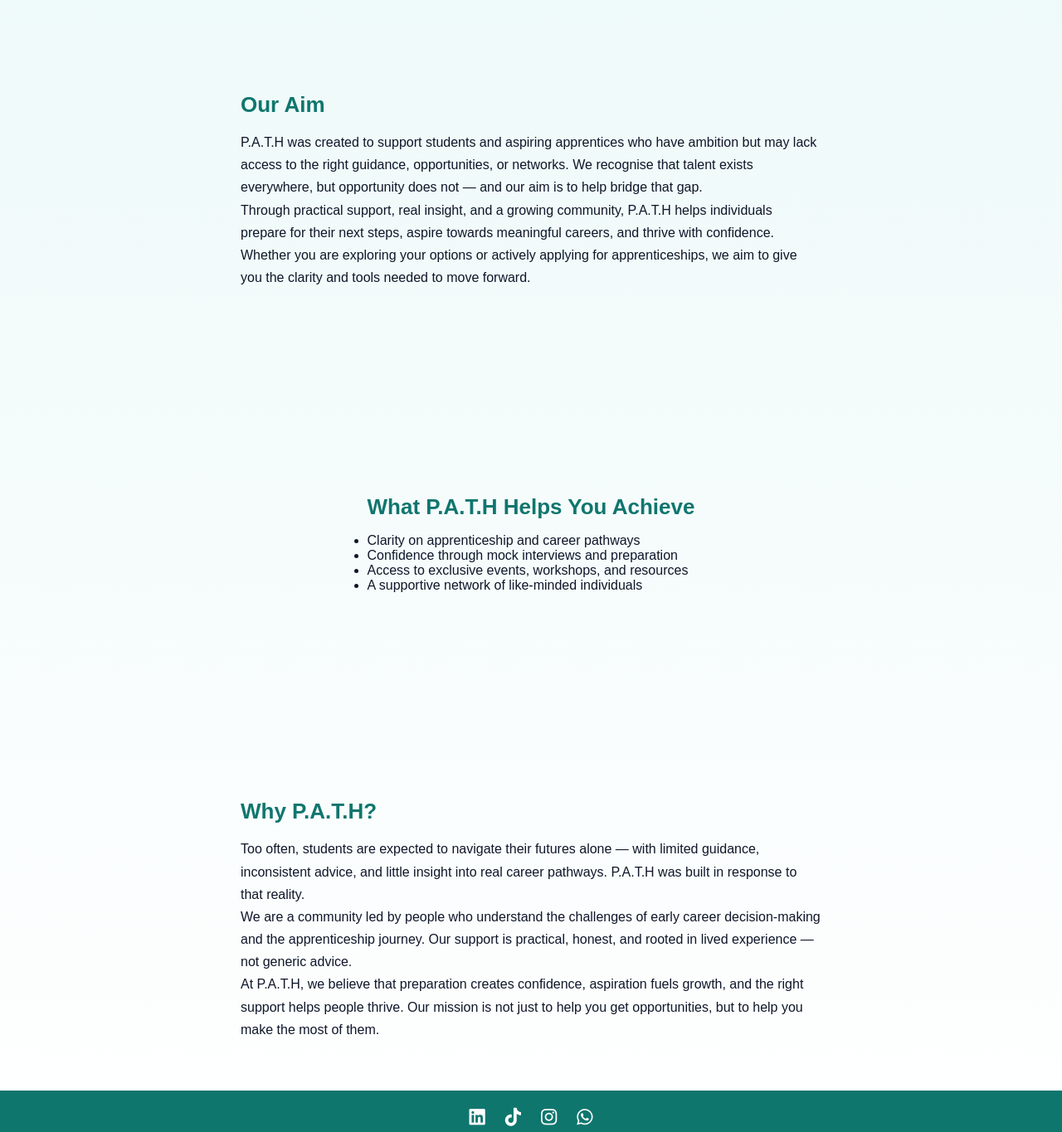
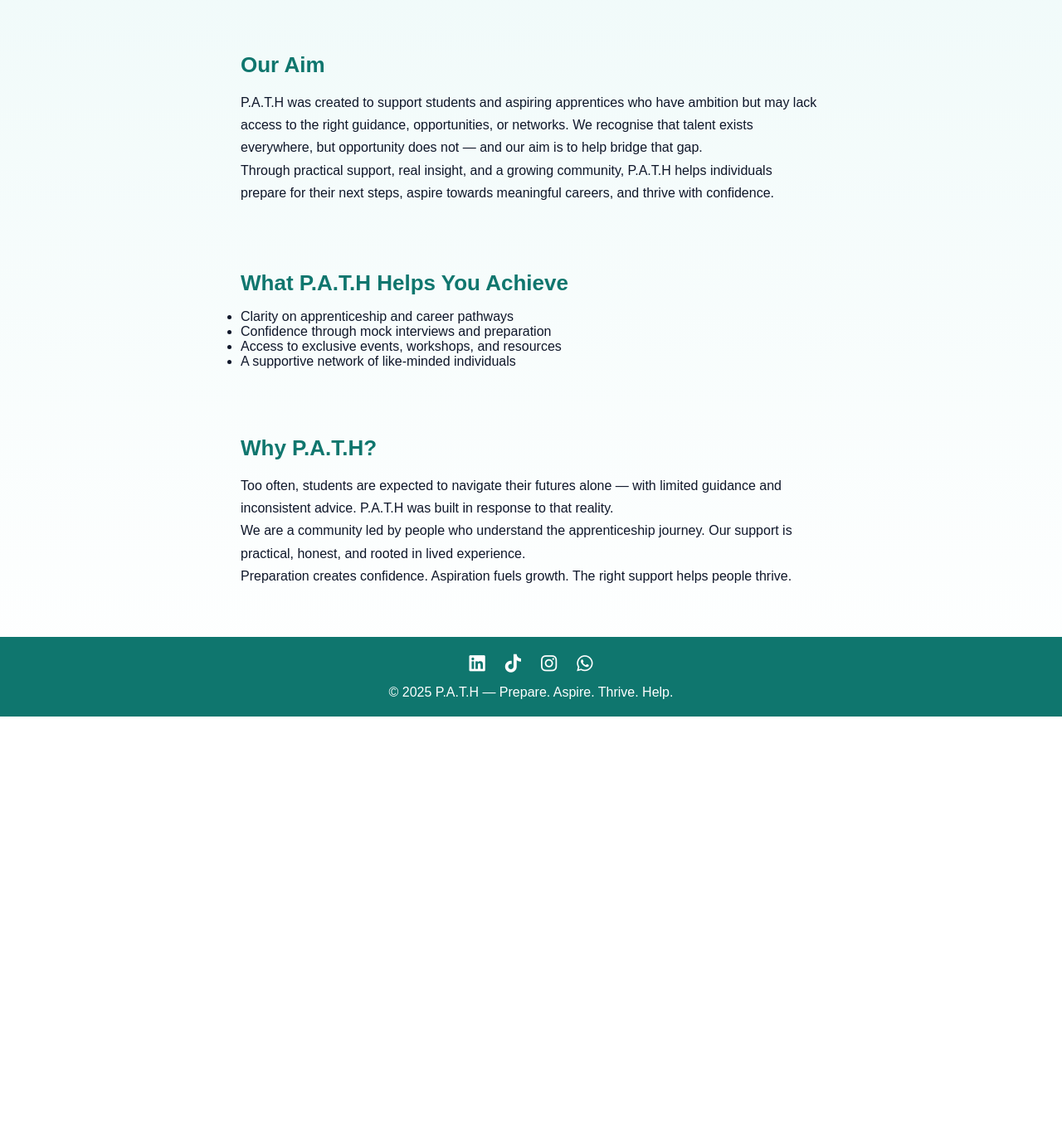
Before and after one commit to Syed-Ali-06/path-website, a plain HTML site: page index.html in a window 1280 px wide. Shown: the part 676-2041 px from the top of the page at 83% size. After the commit the page ends 1540 px from the top, so only its background shows below. Drawn offline with Linux system fonts and the light colour scheme.

Commit message:
Refactor HTML structure and improve content sections

```diff
--- a/index.html
+++ b/index.html
@@ -1,6 +1,5 @@
 <!DOCTYPE html>
 <html lang="en">
-
 <head>
   <meta charset="UTF-8" />
   <meta name="viewport" content="width=device-width, initial-scale=1.0" />
@@ -62,8 +61,10 @@
     </div>
   </header>
 
-  <!-- OUR AIM -->
-  <section class="page content-section animate">
+  <!-- MAIN CONTENT -->
+  <main class="page">
+
+    <section class="content-section animate">
       <h2>Our Aim</h2>
 
       <p>
@@ -76,14 +77,11 @@
       <p>
         Through practical support, real insight, and a growing community, P.A.T.H
         helps individuals prepare for their next steps, aspire towards meaningful
-      careers, and thrive with confidence. Whether you are exploring your options
-      or actively applying for apprenticeships, we aim to give you the clarity and
-      tools needed to move forward.
+        careers, and thrive with confidence.
       </p>
     </section>
 
-  <!-- WHAT WE HELP WITH -->
-  <section class="page content-section animate">
+    <section class="content-section animate">
       <h2>What P.A.T.H Helps You Achieve</h2>
 
       <ul>
@@ -94,61 +92,41 @@
       </ul>
     </section>
 
-  <!-- WHY PATH -->
-  <section class="page content-section animate">
+    <section class="content-section animate">
       <h2>Why P.A.T.H?</h2>
 
       <p>
         Too often, students are expected to navigate their futures alone — with
-      limited guidance, inconsistent advice, and little insight into real career
-      pathways. P.A.T.H was built in response to that reality.
+        limited guidance and inconsistent advice. P.A.T.H was built in response
+        to that reality.
       </p>
 
       <p>
-      We are a community led by people who understand the challenges of early
-      career decision-making and the apprenticeship journey. Our support is
-      practical, honest, and rooted in lived experience — not generic advice.
+        We are a community led by people who understand the apprenticeship journey.
+        Our support is practical, honest, and rooted in lived experience.
       </p>
 
       <p>
-      At P.A.T.H, we believe that preparation creates confidence, aspiration fuels
-      growth, and the right support helps people thrive. Our mission is not just
-      to help you get opportunities, but to help you make the most of them.
+        Preparation creates confidence. Aspiration fuels growth.
+        The right support helps people thrive.
       </p>
     </section>
+
+  </main>
 
   <!-- FOOTER -->
   <footer>
     <div class="socials">
-      <a
-        href="https://www.linkedin.com/company/p-a-t-h-network/"
-        target="_blank"
-        aria-label="LinkedIn"
-      >
+      <a href="https://www.linkedin.com/company/p-a-t-h-network/" target="_blank">
         <i class="fab fa-linkedin"></i>
       </a>
-
-      <a
-        href="https://www.tiktok.com/@p.a.t.h1?_r=1&_t=ZN-91wQTDElTVO"
-        target="_blank"
-        aria-label="TikTok"
-      >
+      <a href="https://www.tiktok.com/@p.a.t.h1" target="_blank">
         <i class="fab fa-tiktok"></i>
       </a>
-
-      <a
-        href="https://www.instagram.com/p.a.t.h.uk"
-        target="_blank"
-        aria-label="Instagram"
-      >
+      <a href="https://www.instagram.com/p.a.t.h.uk" target="_blank">
         <i class="fab fa-instagram"></i>
       </a>
-
-      <a
-        href="https://chat.whatsapp.com/CEUAqeEkyopKfVpbX38gQF"
-        target="_blank"
-        aria-label="WhatsApp"
-      >
+      <a href="https://chat.whatsapp.com/CEUAqeEkyopKfVpbX38gQF" target="_blank">
         <i class="fab fa-whatsapp"></i>
       </a>
     </div>
@@ -157,6 +135,5 @@
   </footer>
 
   <script src="js/main.js"></script>
-
 </body>
 </html>
```
Lines whose indentation alone changed are shown as unchanged.
